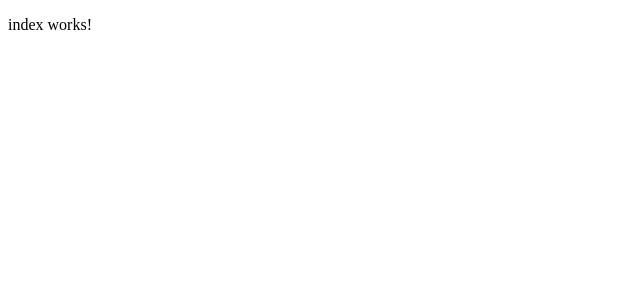
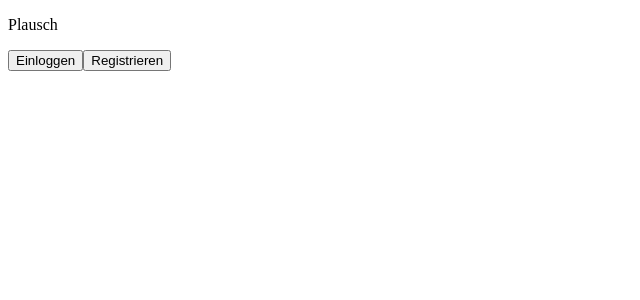
Before and after one commit to tommyngo98/se-frontend, an Angular app: page /home in a window 1280 px wide. Shown: the top 300 px of the page, without its empty margins (0-640 px from the left). Built offline with nearby package versions, Linux system fonts and the light colour scheme.

Commit message:
chore: add buttons to jump between pages

```diff
--- a/src/app/presentation/pages/home/home.component.html
+++ b/src/app/presentation/pages/home/home.component.html
@@ -1 +1,3 @@
-<p>index works!</p>
+<p>Plausch</p>
+<button [routerLink]="'/login'">Einloggen</button>
+<button [routerLink]="'/register'">Registrieren</button>
--- a/src/app/presentation/pages/home/home.component.ts
+++ b/src/app/presentation/pages/home/home.component.ts
@@ -1,9 +1,12 @@
 import { Component } from '@angular/core';
+import {RouterLink} from "@angular/router";
 
 @Component({
   selector: 'home',
   standalone: true,
-  imports: [],
+  imports: [
+    RouterLink
+  ],
   templateUrl: './home.component.html',
   styleUrl: './home.component.scss'
 })
--- a/src/app/presentation/pages/login/login.component.html
+++ b/src/app/presentation/pages/login/login.component.html
@@ -1 +1,3 @@
 <p>login works!</p>
+<button [routerLink]="'/home'">Startseite</button>
+<button [routerLink]="'/register'">Registrieren</button>
--- a/src/app/presentation/pages/login/login.component.ts
+++ b/src/app/presentation/pages/login/login.component.ts
@@ -1,9 +1,12 @@
 import { Component } from '@angular/core';
+import {RouterLink} from "@angular/router";
 
 @Component({
   selector: 'app-login',
   standalone: true,
-  imports: [],
+  imports: [
+    RouterLink
+  ],
   templateUrl: './login.component.html',
   styleUrl: './login.component.scss'
 })
--- a/src/app/presentation/pages/register/register.component.html
+++ b/src/app/presentation/pages/register/register.component.html
@@ -1 +1,3 @@
 <p>register works!</p>
+<button [routerLink]="'/home'">Startseite</button>
+<button [routerLink]="'/login'">Einloggen</button>
--- a/src/app/presentation/pages/register/register.component.ts
+++ b/src/app/presentation/pages/register/register.component.ts
@@ -1,9 +1,12 @@
 import { Component } from '@angular/core';
+import {RouterLink} from "@angular/router";
 
 @Component({
   selector: 'app-register',
   standalone: true,
-  imports: [],
+  imports: [
+    RouterLink
+  ],
   templateUrl: './register.component.html',
   styleUrl: './register.component.scss'
 })
```
